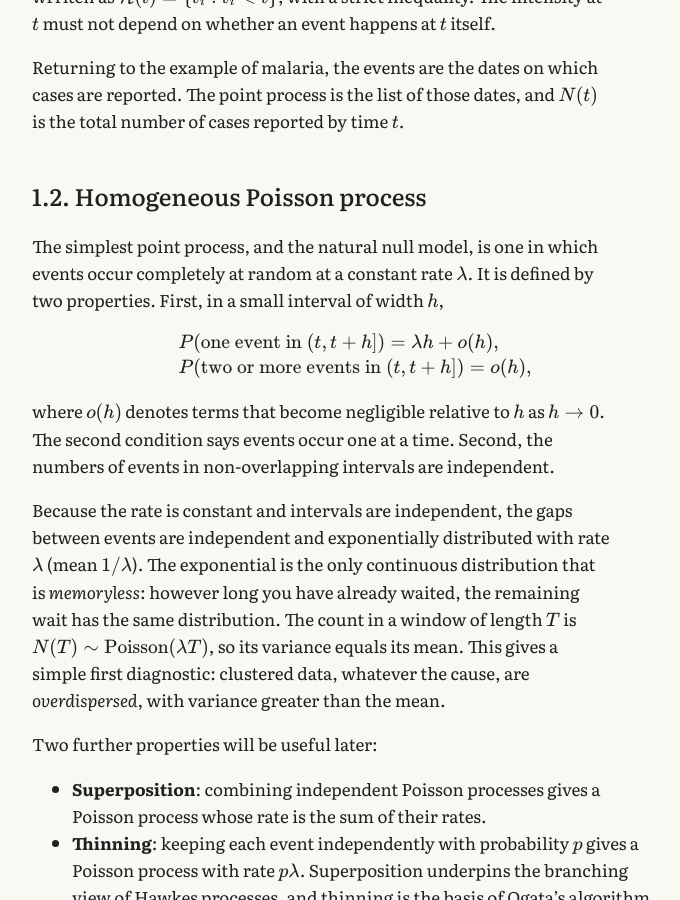
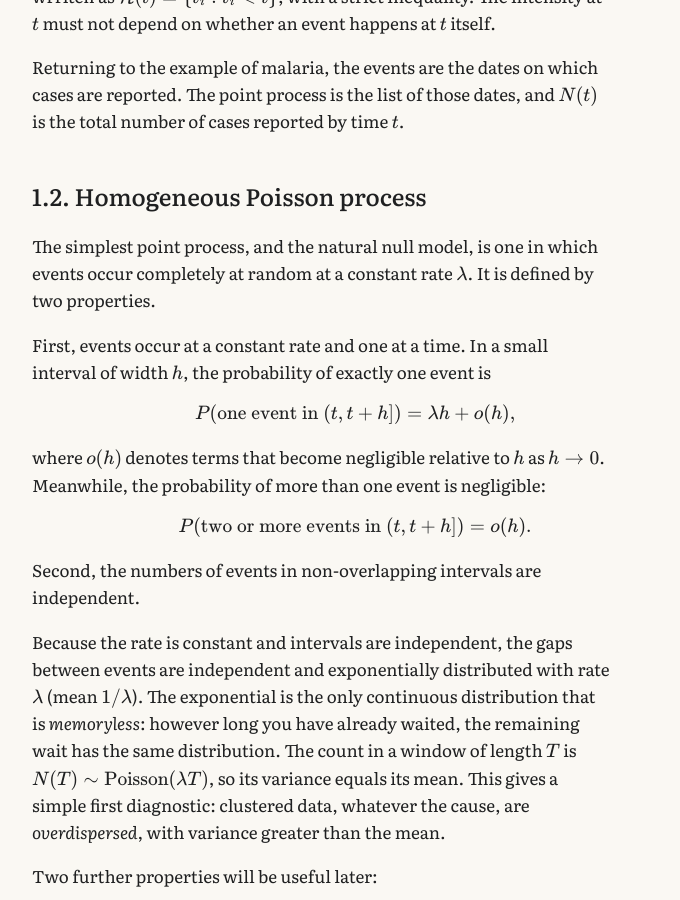
Before and after one commit to timj-wood/timj-wood.github.io, a Jekyll site: the page built from _posts/2026-09-20-hawkes-processes.md, in a window 1280 px wide and 900 px high, scrolled down 1735 px. Shown: the whole window, without its empty margins (285-965 px from the left). Built offline with Jekyll 4.4.1, drawn with Linux system fonts in a browser that asks for light colours; some of the changed text lies outside the part shown.

Commit message:
Update 2026-09-20-hawkes-processes.md

```diff
--- a/_posts/2026-09-20-hawkes-processes.md
+++ b/_posts/2026-09-20-hawkes-processes.md
@@ -28,16 +28,21 @@ Returning to the example of malaria, the events are the dates on which cases are
 
 ## 1.2. Homogeneous Poisson process
 
-The simplest point process, and the natural null model, is one in which events occur completely at random at a constant rate $$\lambda$$. It is defined by two properties. First, in a small interval of width $$h$$,
+The simplest point process, and the natural null model, is one in which events occur completely at random at a constant rate $$\lambda$$. It is defined by two properties.
+
+First, events occur at a constant rate and one at a time. In a small interval of width $$h$$, the probability of exactly one event is
 
 $$
-\begin{aligned}
-&P(\text{one event in } (t, t+h]) = \lambda h + o(h), \\
-&P(\text{two or more events in } (t, t+h]) = o(h),
-\end{aligned}
+P(\text{one event in } (t, t+h]) = \lambda h + o(h),
 $$
 
-where $$o(h)$$ denotes terms that become negligible relative to $$h$$ as $$h \to 0$$. The second condition says events occur one at a time. Second, the numbers of events in non-overlapping intervals are independent.
+where $$o(h)$$ denotes terms that become negligible relative to $$h$$ as $$h \to 0$$. Meanwhile, the probability of more than one event is negligible:
+
+$$
+P(\text{two or more events in } (t, t+h]) = o(h).
+$$
+
+Second, the numbers of events in non-overlapping intervals are independent.
 
 Because the rate is constant and intervals are independent, the gaps between events are independent and exponentially distributed with rate $$\lambda$$ (mean $$1/\lambda$$). The exponential is the only continuous distribution that is *memoryless*: however long you have already waited, the remaining wait has the same distribution. The count in a window of length $$T$$ is $$N(T) \sim \text{Poisson}(\lambda T)$$, so its variance equals its mean. This gives a simple first diagnostic: clustered data, whatever the cause, are *overdispersed*, with variance greater than the mean.
 
```
